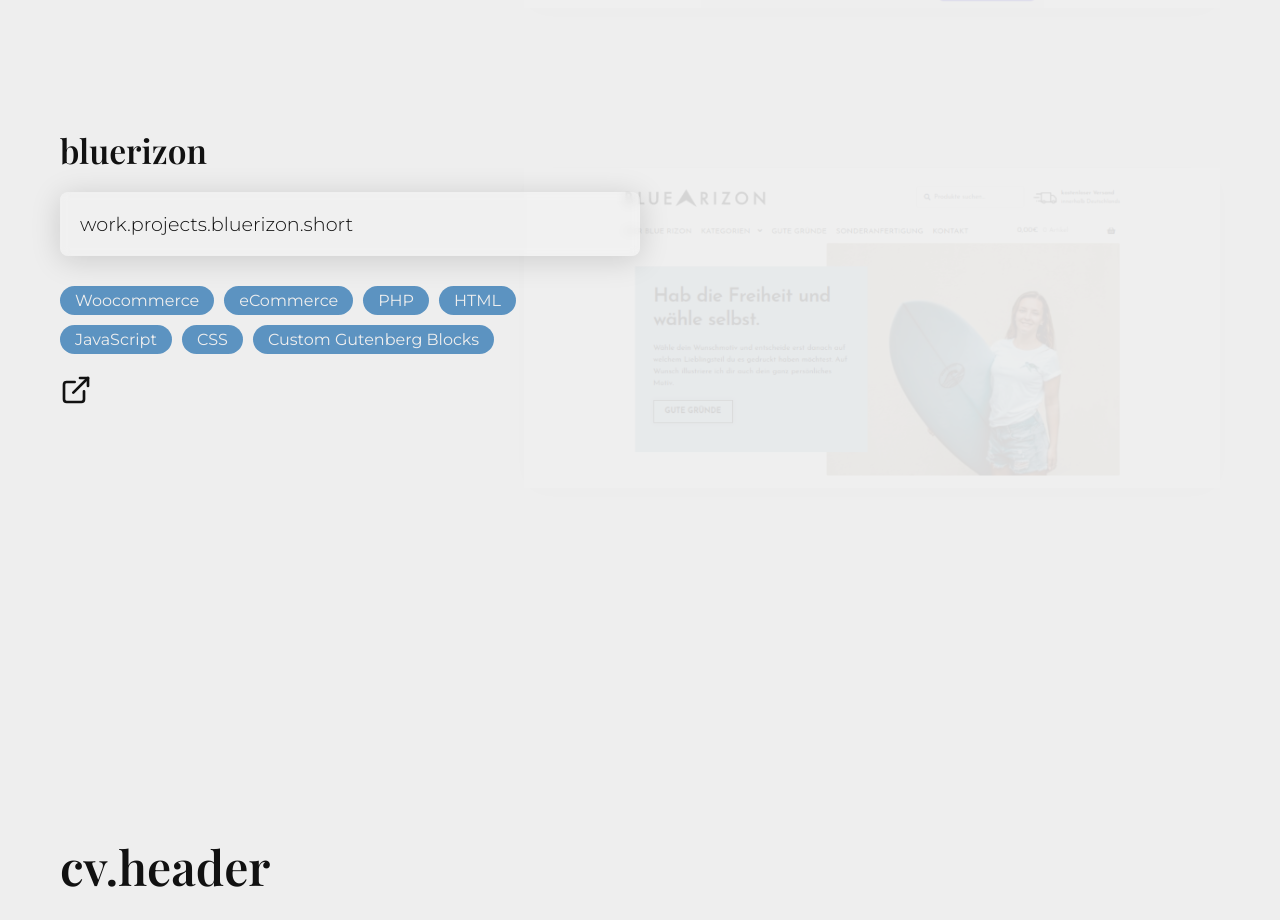
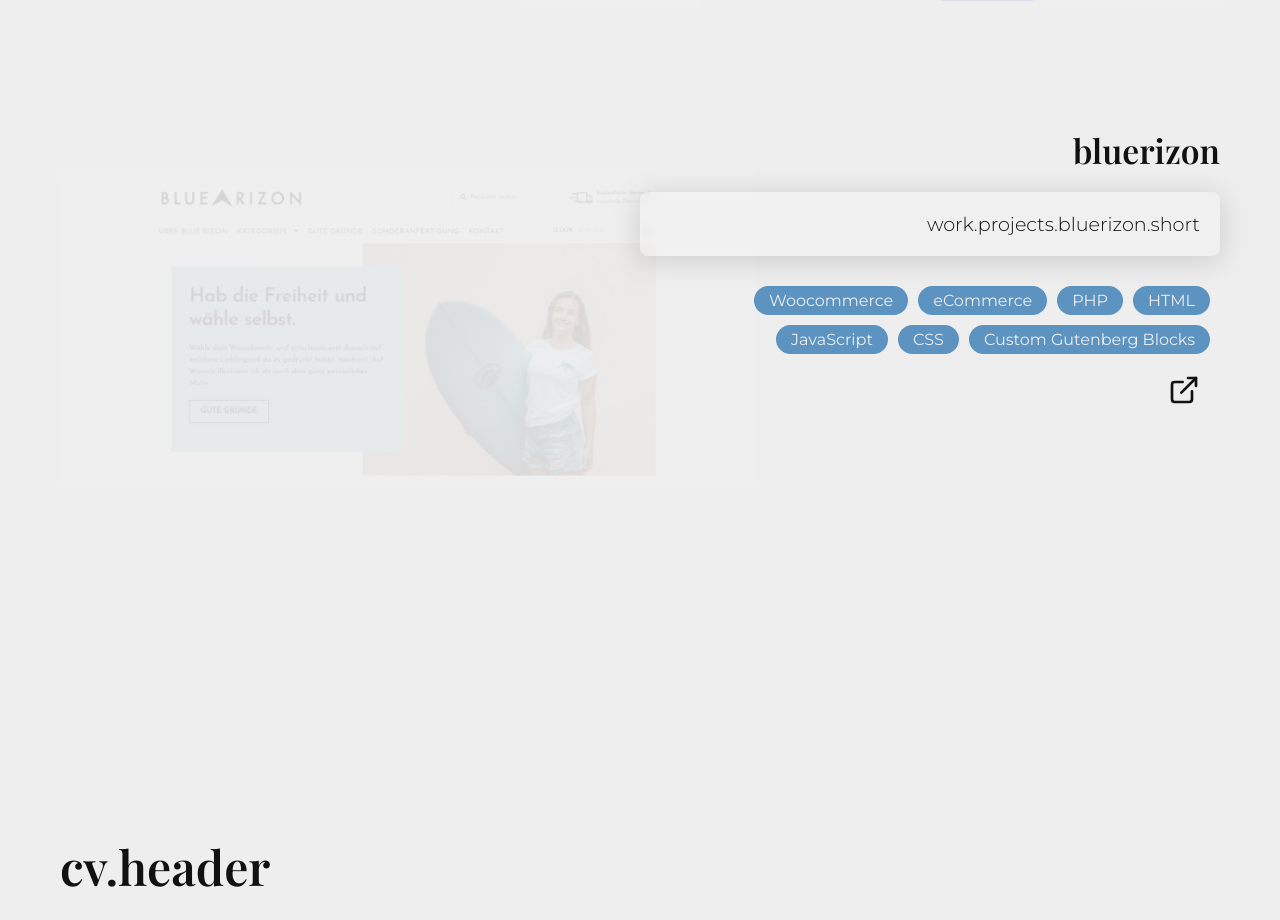
Before and after one commit to Jennow/jencoding_vue, a Vue app: page / in a window 1280 px wide. Shown: the part 2460-3380 px from the top of the page. Built offline with nearby package versions, Linux system fonts and the light colour scheme; what @fortawesome/fontawesome-free-brands would draw is missing.

Commit message:
Fix style of projects

```diff
--- a/src/components/ProjectView.vue
+++ b/src/components/ProjectView.vue
@@ -177,7 +177,7 @@ export default {
         transform: translateX(-100px) translateY(0px);
     }
 
-    .project:nth-child(2) .before-enter {
+    .project:nth-child(2n) .before-enter {
         transform: translateX(100px) translateY(0px);
     }
 
@@ -185,12 +185,12 @@ export default {
         transform: translateX(0px) translateY(0);
     }
 
-    .project:nth-child(2) .img {
+    .project:nth-child(2n) .img {
         margin-right: auto;
         margin-left: 0;
     }
 
-    .project:nth-child(2) .text {
+    .project:nth-child(2n) .text {
         right: 0;
         text-align: right;
     }
```
